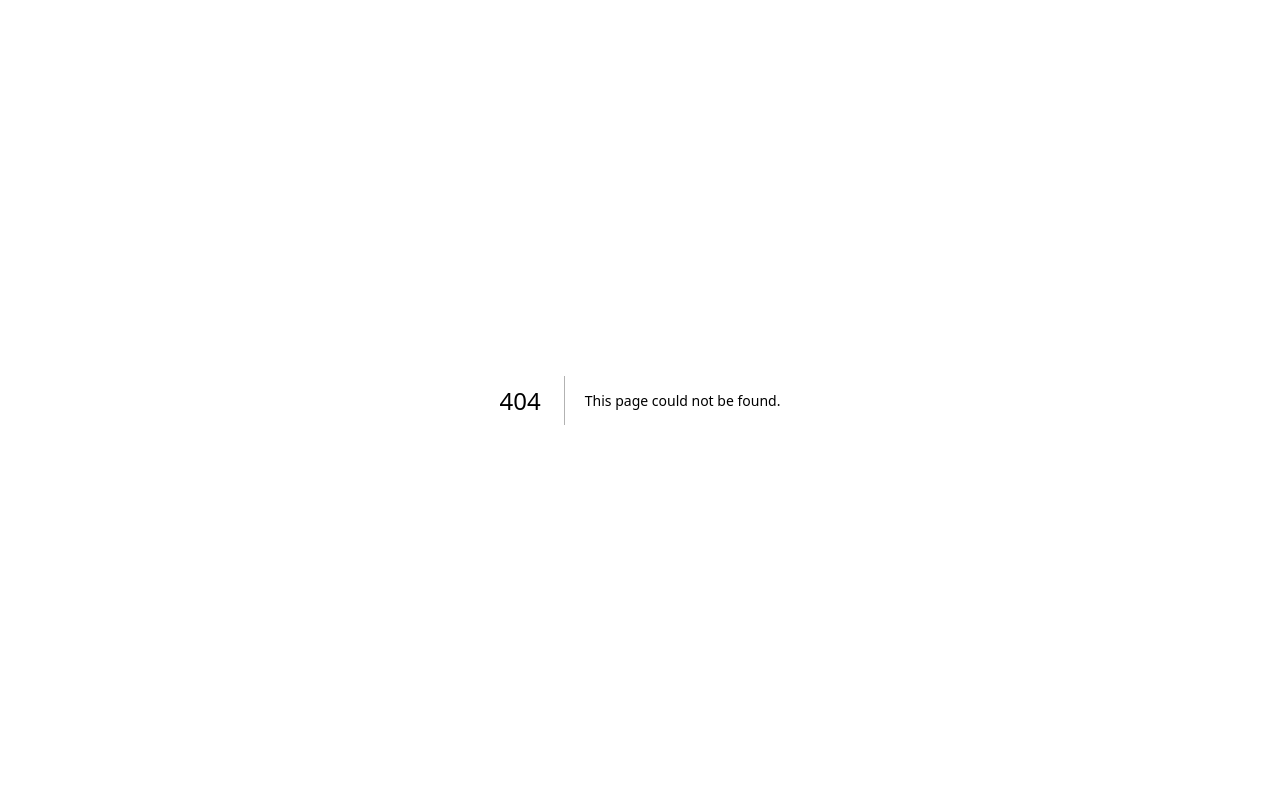
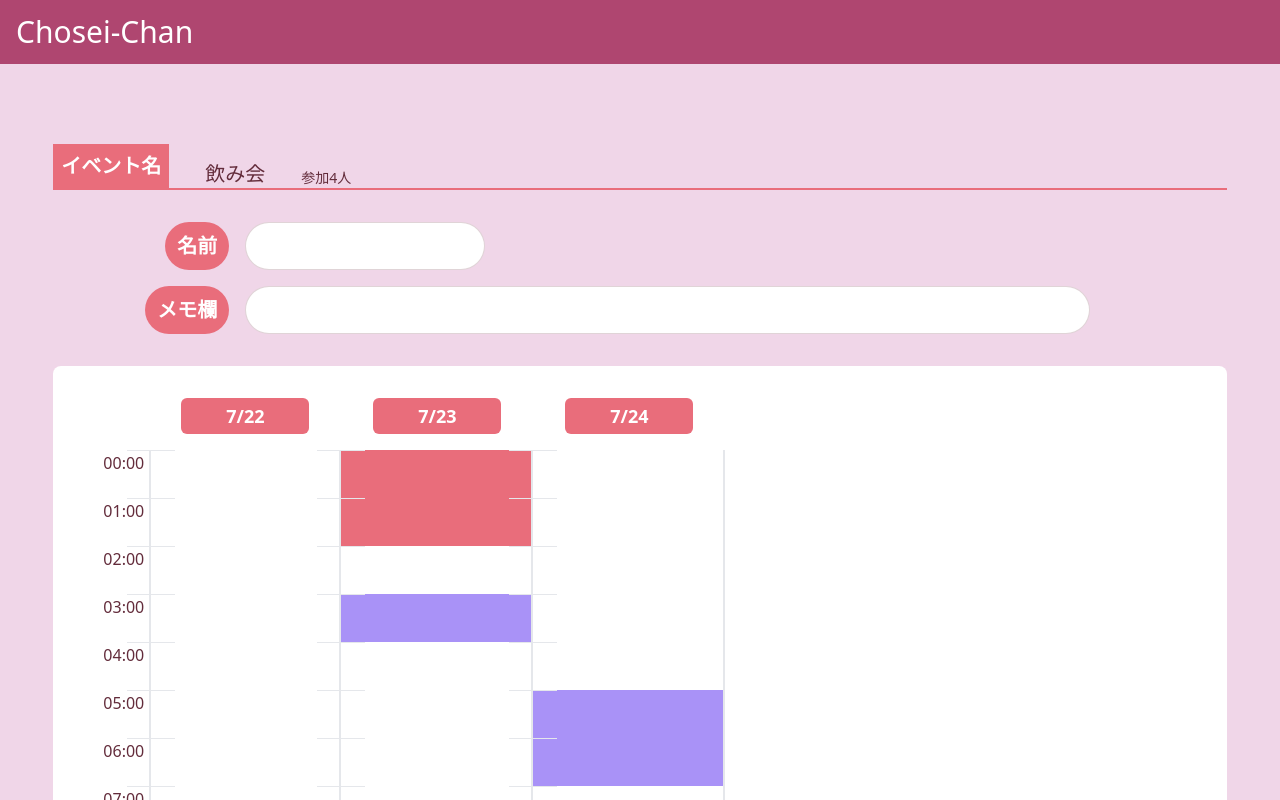
Before and after one commit to NUTFes/chosei-chan, a Next.js app: page /1/create in a window 1280 px wide. Before the commit this address had no page. Shown: the top 800 px of the page. Built offline with nearby package versions, Linux system fonts and the light colour scheme.

Commit message:
[feat]日程入力ページの配置完了

```diff
--- /dev/null
+++ b/src/pages/[scheduleId]/create.tsx
@@ -0,0 +1,66 @@
+import { Input } from '@/components/common'
+import { MainLayout } from '@/components/layout/MainLayout'
+import { ScheduleInput } from '@/components/screen'
+import { USERS, SCHEDULE } from '@/constant/data'
+
+export default function Create() {
+  return (
+    <MainLayout>
+      <div className='flex min-h-screen flex-col'>
+        <main className='grow'>
+          <div className='my-20 flex flex-col items-center justify-center gap-8'>
+            <div className='flex w-11/12 items-end gap-9 border-b-2 border-primary'>
+              <div className='bg-primary p-2'>
+                <p className='whitespace-nowrap text-xl font-bold text-white'>
+                  イベント名
+                </p>
+              </div>
+              <p className='break-all text-xl'>{SCHEDULE.name}</p>
+              <p className='whitespace-nowrap text-sm'>参加{USERS.length}人</p>
+            </div>
+            <div className='flex w-11/12 flex-col gap-8'>
+              <div className='flex flex-col gap-4 md:mx-20'>
+                <div className='flex items-end'>
+                  <div className='mr-4 flex w-20 justify-end md:w-24'>
+                    {/* <div className='h-12 bg-primary p-2'> */}
+                    <div className='flex h-12 items-center justify-center rounded-full bg-primary p-3'>
+                      <p className='whitespace-nowrap font-bold text-white md:text-xl'>
+                        名前
+                      </p>
+                    </div>
+                  </div>
+                  <div className='flex w-60 flex-col'>
+                    <Input />
+                  </div>
+                </div>
+                <div className='flex items-end'>
+                  <div className='mr-4 flex w-20 justify-end md:w-24'>
+                    {/* <div className='h-12 bg-primary p-2'> */}
+                    <div className='flex h-12 items-center justify-center rounded-full bg-primary p-3'>
+                      <p className='whitespace-nowrap font-bold text-white md:text-xl'>
+                        メモ欄
+                      </p>
+                    </div>
+                  </div>
+                  <div className='flex w-60 flex-col md:w-10/12'>
+                    <Input />
+                  </div>
+                </div>
+              </div>
+              <ScheduleInput
+                schedule={SCHEDULE}
+                editUser={USERS[0]}
+                onChange={(availableDates) => {
+                  if (!availableDates) return
+                  availableDates.forEach((date, index) => {
+                    // console.log(index, date.from, date.to)
+                  })
+                }}
+              />
+            </div>
+          </div>
+        </main>
+      </div>
+    </MainLayout>
+  )
+}
```
